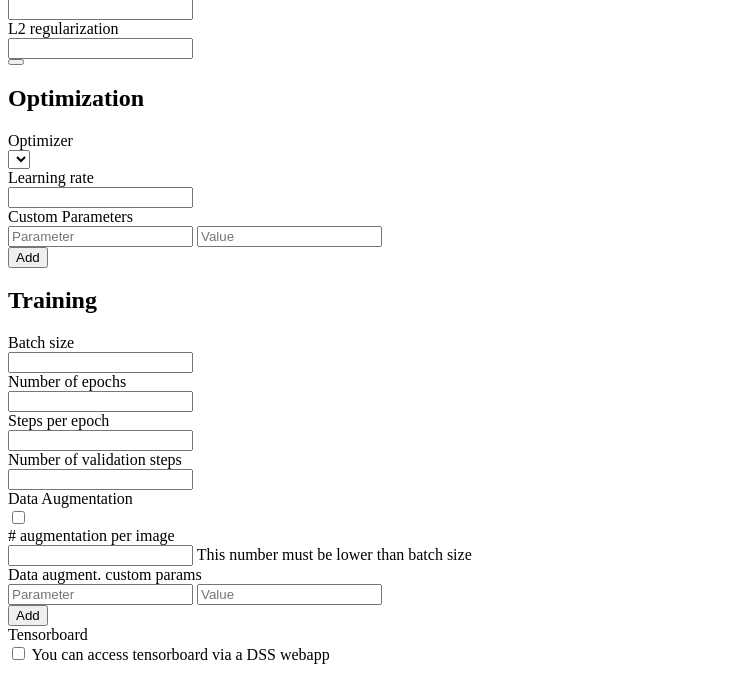
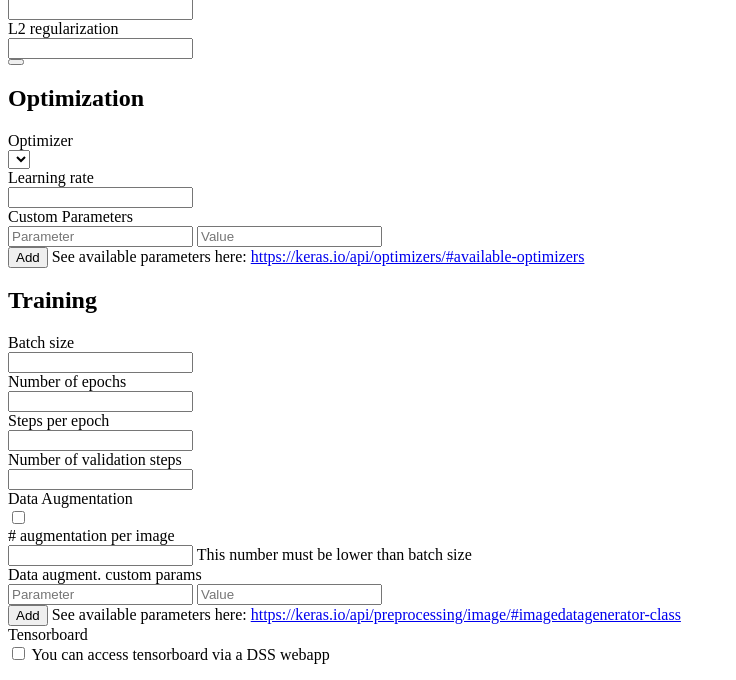
Before and after one commit to dataiku/dss-plugin-deeplearning-image, a Python web app: template resource/templates/retrain-recipe-template.html in a window 1280 px wide. Shown: the part 447-1127 px from the top of the page, without its empty margins (0-736 px from the left). Run offline with Jinja, Linux system fonts and the light colour scheme; the template is opened without the code that fills it, so the values that code supplies are empty.

Commit message:
Added link to extra parameters doc

```diff
--- a/resource/templates/retrain-recipe-template.html
+++ b/resource/templates/retrain-recipe-template.html
@@ -120,6 +120,11 @@
             </div>
             <div class="controls">
                 <button class="btn btn-default" ng-click="addCustomParam('model_custom_params_opti')">Add</button>
+                <span class="help-inline">See available parameters here:
+                    <a href="https://keras.io/api/optimizers/#available-optimizers" target="_blank">
+                        https://keras.io/api/optimizers/#available-optimizers
+                    </a>
+                </span>
             </div>
         </div>
         <h2 class="settings-section-title">Training</h2>
@@ -174,6 +179,11 @@
                     <button class="btn btn-default" ng-click="addCustomParam('model_custom_params_data_augmentation')">
                         Add
                     </button>
+                    <span class="help-inline">See available parameters here:
+                        <a href="https://keras.io/api/preprocessing/image/#imagedatagenerator-class" target="_blank">
+                            https://keras.io/api/preprocessing/image/#imagedatagenerator-class
+                        </a>
+                    </span>
                 </div>
             </div>
         </div>
```
